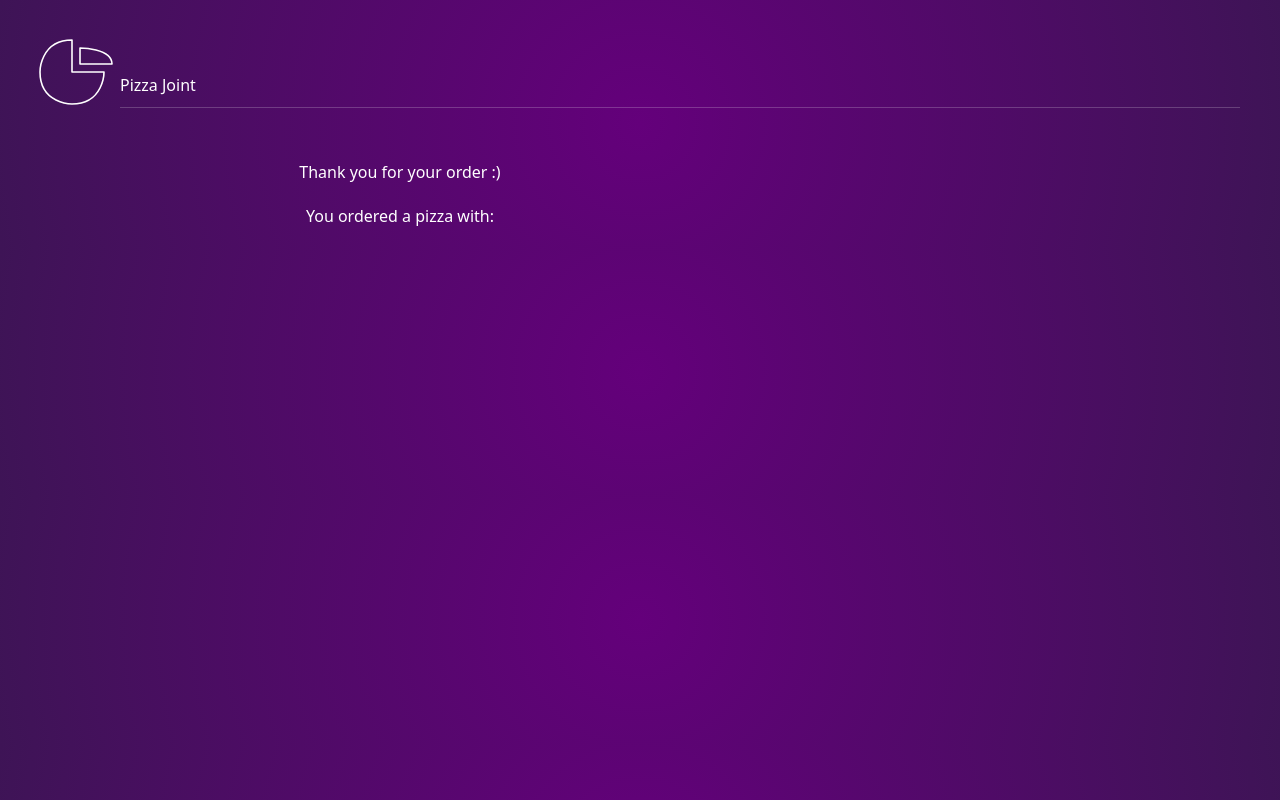
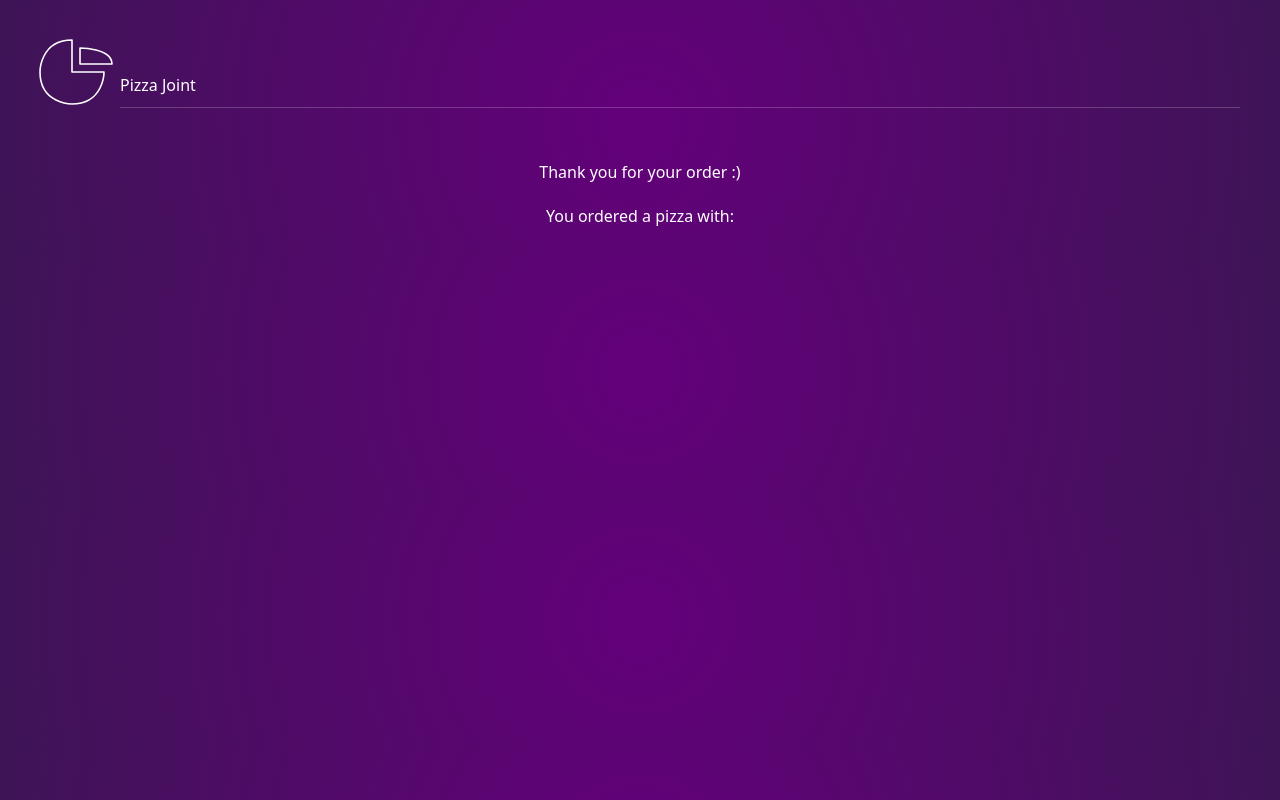
Before and after one commit to Erhahon-Imafidon/motion-animation-app, a React (Vite) app: page /order in a window 1280 px wide. Built offline with nearby package versions, Linux system fonts and the light colour scheme.

Commit message:
refactor Order component layout for improved centering

```diff
--- a/src/pages/Order.tsx
+++ b/src/pages/Order.tsx
@@ -7,7 +7,7 @@
 
 const Order = ({ pizza }: OrderProps) => {
     return (
-        <div className="text-center max-w-200 order">
+        <div className="text-center max-w-200 mx-auto">
             <h2>Thank you for your order :)</h2>
             <p className="my-5 mx-auto">
                 You ordered a {pizza.base} pizza with:
```
